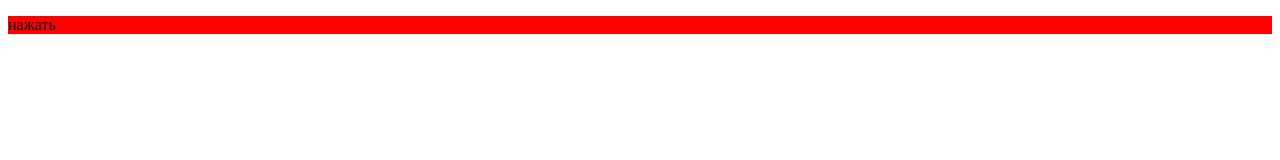
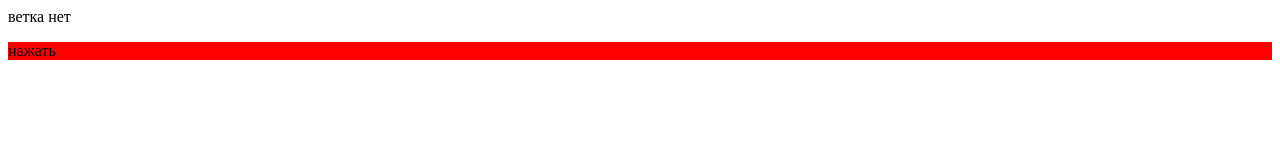
Before and after one commit to VARjet/cs, a plain HTML site: page index.html in a window 1280 px wide. Drawn offline with Linux system fonts and the light colour scheme.

Commit message:
ветка нет

```diff
--- a/index.html
+++ b/index.html
@@ -18,6 +18,7 @@
 <body>
 
     <!--комментарий-->
+    ветка нет
    <div>
     <p class="button">
  нажать
```
